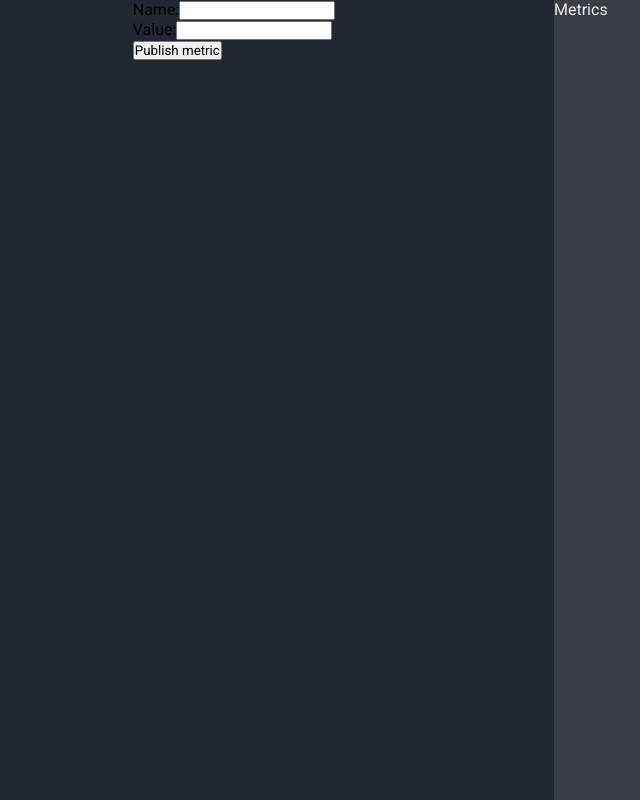
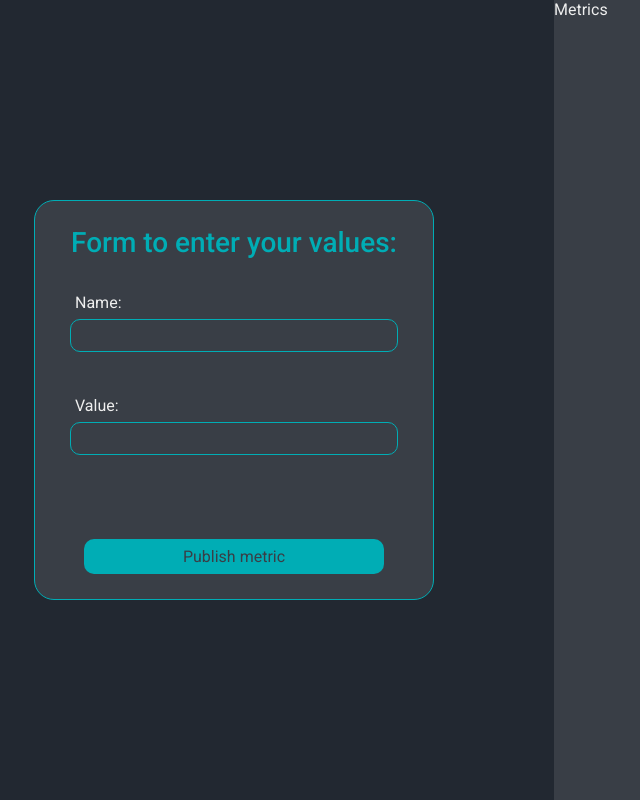
Before and after one commit to belenjn/metrics-app, a React (Create React App) app: page / in a window 1280 px wide. Shown: the whole page, without its empty margins (86-726 px from the left). Built offline with nearby package versions, Linux system fonts and the light colour scheme; no server answers.

Commit message:
MetricForm edited

```diff
--- a/src/MetricForm/MetricForm.js
+++ b/src/MetricForm/MetricForm.js
@@ -1,6 +1,9 @@
 import React, { useState } from "react";
 import moment from "moment";
 import publishMetric from "../utils/publishMetric";
+import { ToastContainer, toast } from "react-toastify";
+
+import "react-toastify/dist/ReactToastify.css";
 
 import "./MetricForm.css";
 
@@ -14,35 +17,54 @@ const MetricForm = () => {
     const timestamp = moment().format("YYYY-MM-DD HH:mm:ss");
     const metric = { timestamp, name, value };
 
+    try {
       await publishMetric(metric);
+
+      toast.success("Metric created successfully!");
+
       setName("");
       setValue("");
+    } catch (error) {
+      toast.error(error);
+      console.error(error);
+    }
   };
 
   return (
     <div className="form-container">
-      <form onSubmit={handleSubmit}>
-        <label>
-          Name:
+      <form onSubmit={handleSubmit} className="form">
+        <h2 className="form-title">Form to enter your values:</h2>
+
+        <div className="label-container">
+          <div className="label-container--child">
+            <label className="label">Name:</label>
             <input
               type="text"
               value={name}
               onChange={(e) => setName(e.target.value)}
               required
+              className="form-input"
             />
-        </label>
+          </div>
+
           <br />
-        <label>
-          Value:
+          <div className="label-container--child">
+            <label className="label">Value:</label>
             <input
               type="number"
               value={value}
               onChange={(e) => setValue(parseFloat(e.target.value))}
               required
+              className="form-input"
             />
-        </label>
+          </div>
+        </div>
+
         <br />
-        <button type="submit">Publish metric</button>
+        <ToastContainer theme="dark" />
+        <button type="submit" className="submit-button">
+          Publish metric
+        </button>
       </form>
     </div>
   );
```
Lines whose indentation alone changed are shown as unchanged.
